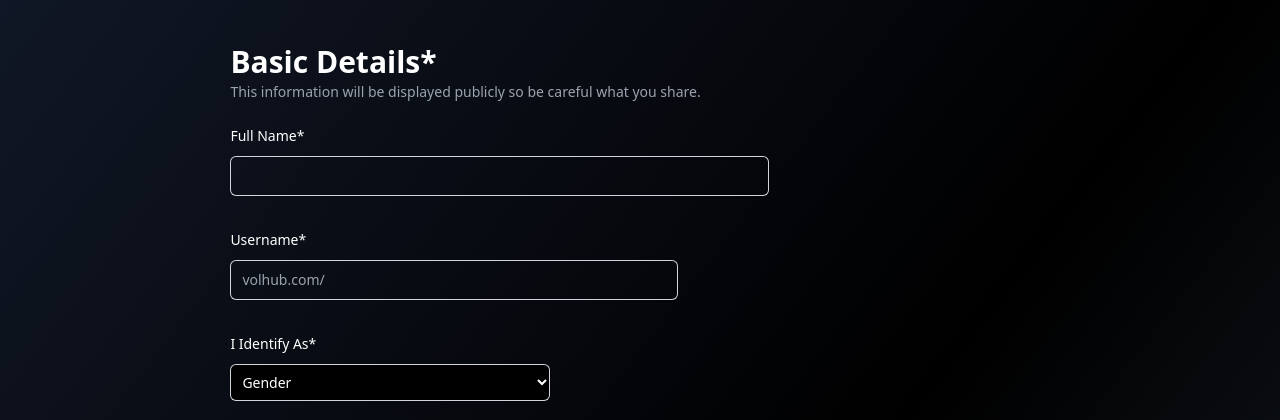
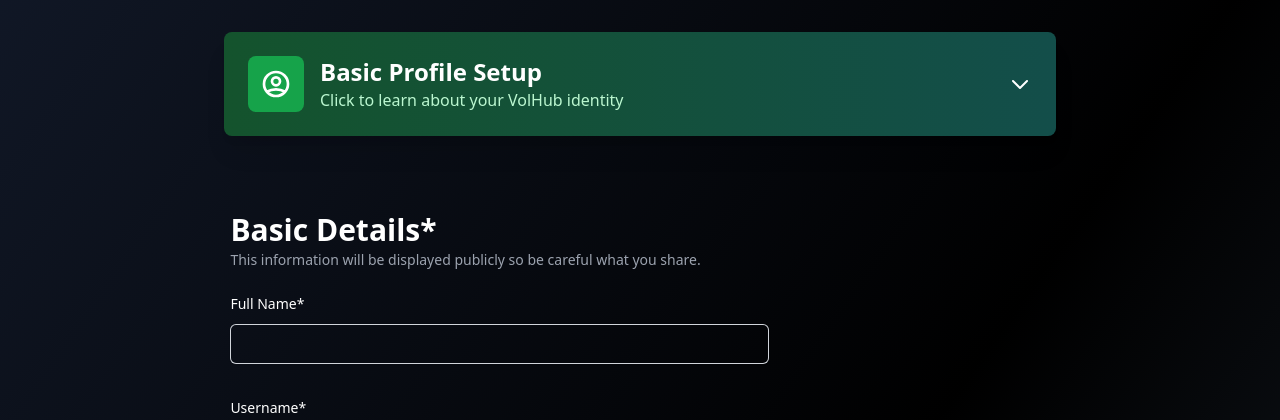
Before and after one commit to ecoholic84/volhub, a PHP site: page /pages/profile/profile-creation.php in a window 1280 px wide. Shown: the part 65-485 px from the top of the page. Run offline with PHP 8.4, Linux system fonts and the light colour scheme; the visitor is signed in with stand-in values (Sample User, id 1); data that the repository does not hold is empty; some libraries are stand-ins or nearby versions.

Commit message:
add context on basic profile creation page

```diff
--- a/pages/profile/profile-creation.php
+++ b/pages/profile/profile-creation.php
@@ -82,6 +82,9 @@ if (isset($_GET["error"])) {
     [x-cloak] {
         display: none
     }
+    .collapse-content {
+        transition: max-height 0.3s ease-out;
+    }
     body {
         background: linear-gradient(to bottom right, #111827, #000000, #1f2937);
         min-height: 100vh;
@@ -94,6 +97,82 @@ if (isset($_GET["error"])) {
 
 <body>
     <?php include "../../includes/header.php" ?>
+
+    <!-- Collapsible Info Section -->
+    <div class="max-w-4xl mx-auto pt-8 px-4 sm:px-6 lg:px-8" x-data="{ open: false }">
+        <div class="bg-gradient-to-r from-green-900 to-teal-900 rounded-lg shadow-xl overflow-hidden mb-8">
+            <!-- Header/Toggle Section -->
+            <button @click="open = !open" class="w-full p-6 flex items-center justify-between text-left">
+                <div class="flex items-center space-x-4">
+                    <div class="p-3 bg-green-600 rounded-lg">
+                        <svg class="h-8 w-8 text-white" fill="none" stroke="currentColor" viewBox="0 0 24 24">
+                            <path stroke-linecap="round" stroke-linejoin="round" stroke-width="2" d="M5.121 17.804A13.937 13.937 0 0112 16c2.5 0 4.847.655 6.879 1.804M15 10a3 3 0 11-6 0 3 3 0 016 0zm6 2a9 9 0 11-18 0 9 9 0 0118 0z"></path>
+                        </svg>
+                    </div>
+                    <div>
+                        <h2 class="text-2xl font-bold text-white">Basic Profile Setup</h2>
+                        <p class="text-green-200">Click to learn about your VolHub identity</p>
+                    </div>
+                </div>
+                <svg class="w-6 h-6 text-white transform transition-transform duration-200" :class="{'rotate-180': open}" fill="none" stroke="currentColor" viewBox="0 0 24 24">
+                    <path stroke-linecap="round" stroke-linejoin="round" stroke-width="2" d="M19 9l-7 7-7-7"></path>
+                </svg>
+            </button>
+
+            <!-- Collapsible Content -->
+            <div x-show="open" x-collapse x-cloak>
+                <div class="p-6 pt-0">
+                    <div class="bg-green-800 bg-opacity-50 rounded-lg p-4 mb-4">
+                        <h3 class="text-white font-semibold mb-2">Why complete your basic profile?</h3>
+                        <ul class="text-green-200 space-y-2">
+                            <li class="flex items-center">
+                                <svg class="h-5 w-5 mr-2 text-green-400" fill="none" stroke="currentColor" viewBox="0 0 24 24">
+                                    <path stroke-linecap="round" stroke-linejoin="round" stroke-width="2" d="M9 12l2 2 4-4m6 2a9 9 0 11-18 0 9 9 0 0118 0z"></path>
+                                </svg>
+                                Create your unique VolHub identity
+                            </li>
+                            <li class="flex items-center">
+                                <svg class="h-5 w-5 mr-2 text-green-400" fill="none" stroke="currentColor" viewBox="0 0 24 24">
+                                    <path stroke-linecap="round" stroke-linejoin="round" stroke-width="2" d="M9 12l2 2 4-4m6 2a9 9 0 11-18 0 9 9 0 0118 0z"></path>
+                                </svg>
+                                Share your educational background and expertise
+                            </li>
+                            <li class="flex items-center">
+                                <svg class="h-5 w-5 mr-2 text-green-400" fill="none" stroke="currentColor" viewBox="0 0 24 24">
+                                    <path stroke-linecap="round" stroke-linejoin="round" stroke-width="2" d="M9 12l2 2 4-4m6 2a9 9 0 11-18 0 9 9 0 0118 0z"></path>
+                                </svg>
+                                Connect with like-minded volunteers and organizers
+                            </li>
+                        </ul>
+                    </div>
+                    <div class="bg-green-700 bg-opacity-50 rounded-lg p-4">
+                        <h3 class="text-white font-semibold mb-2">What this profile enables:</h3>
+                        <ul class="text-green-200 space-y-2">
+                            <li class="flex items-center">
+                                <svg class="h-5 w-5 mr-2 text-green-400" fill="none" stroke="currentColor" viewBox="0 0 24 24">
+                                    <path stroke-linecap="round" stroke-linejoin="round" stroke-width="2" d="M21 13.255A23.931 23.931 0 0112 15c-3.183 0-6.22-.62-9-1.745M16 6V4a2 2 0 00-2-2h-4a2 2 0 00-2 2v2m4 6h.01M5 20h14a2 2 0 002-2V8a2 2 0 00-2-2H5a2 2 0 00-2 2v10a2 2 0 002 2z"></path>
+                                </svg>
+                                Access to volunteer opportunities and event creation
+                            </li>
+                            <li class="flex items-center">
+                                <svg class="h-5 w-5 mr-2 text-green-400" fill="none" stroke="currentColor" viewBox="0 0 24 24">
+                                    <path stroke-linecap="round" stroke-linejoin="round" stroke-width="2" d="M17 20h5v-2a3 3 0 00-5.356-1.857M17 20H7m10 0v-2c0-.656-.126-1.283-.356-1.857M7 20H2v-2a3 3 0 015.356-1.857M7 20v-2c0-.656.126-1.283.356-1.857m0 0a5.002 5.002 0 019.288 0M15 7a3 3 0 11-6 0 3 3 0 016 0zm6 3a2 2 0 11-4 0 2 2 0 014 0zM7 10a2 2 0 11-4 0 2 2 0 014 0z"></path>
+                                </svg>
+                                Build your volunteering network
+                            </li>
+                            <li class="flex items-center">
+                                <svg class="h-5 w-5 mr-2 text-green-400" fill="none" stroke="currentColor" viewBox="0 0 24 24">
+                                    <path stroke-linecap="round" stroke-linejoin="round" stroke-width="2" d="M9 12l2 2 4-4m5.618-4.016A11.955 11.955 0 0112 2.944a11.955 11.955 0 01-8.618 3.04A12.02 12.02 0 003 9c0 5.591 3.824 10.29 9 11.622 5.176-1.332 9-6.03 9-11.622 0-1.042-.133-2.052-.382-3.016z"></path>
+                                </svg>
+                                Establish your credibility in the community
+                            </li>
+                        </ul>
+                    </div>
+                </div>
+            </div>
+        </div>
+    </div>
+
     <div class="flex items-start justify-center h-full">
     <div class="flex items-center justify-center w-full max-w-full">
 
```
